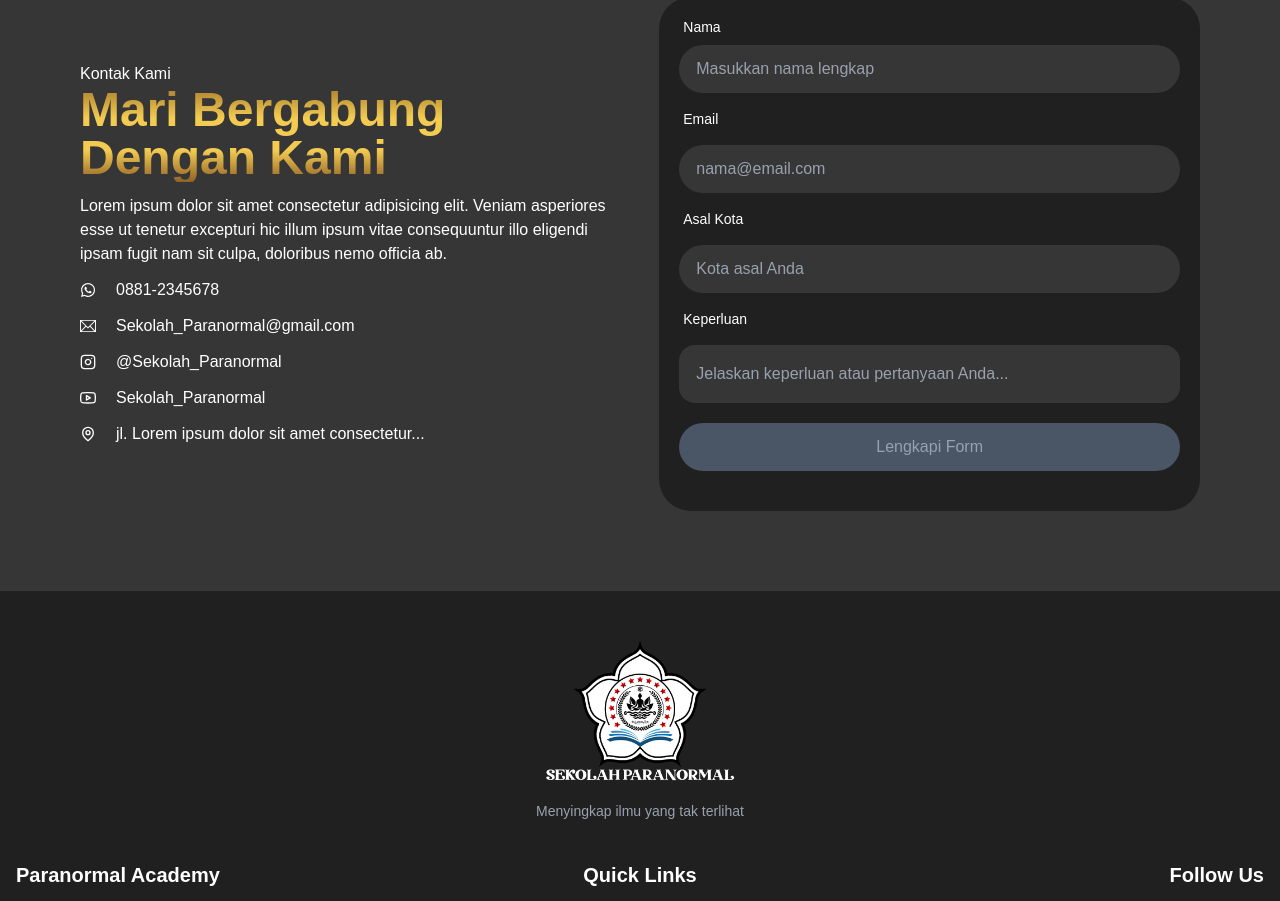
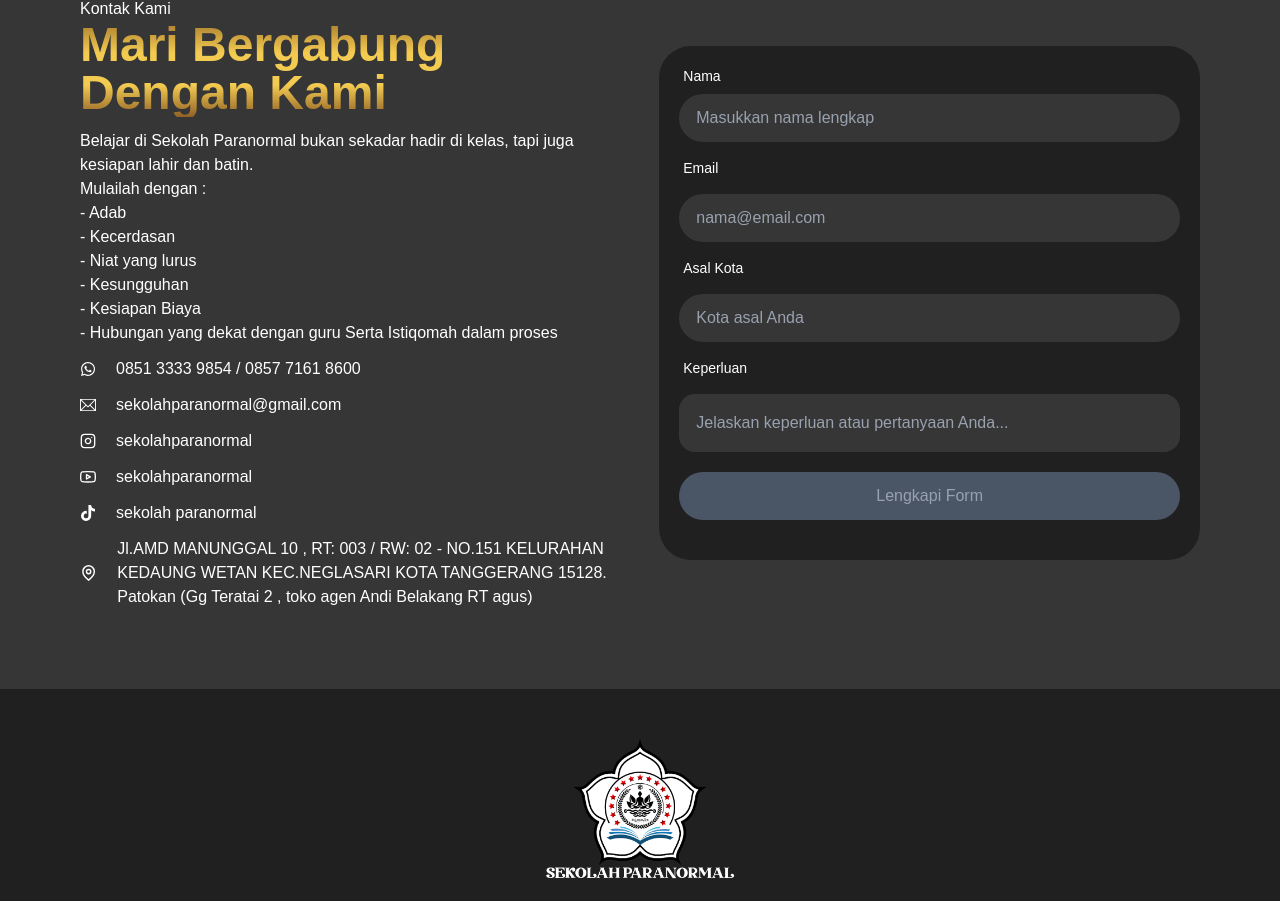
Before and after one commit to Dwaysetya/frontend-kiraden, a React (Vite) app: page / in a window 1280 px wide. Shown: the part 4839-5740 px from the top of the page. Built offline with nearby package versions, Linux system fonts and the light colour scheme.

Commit message:
feat: update kontak kontent

```diff
--- a/src/components/CardKontak.jsx
+++ b/src/components/CardKontak.jsx
@@ -4,6 +4,7 @@ import { LuInstagram } from "react-icons/lu";
 import { FiYoutube } from "react-icons/fi";
 import { GrLocation } from "react-icons/gr";
 import { useForm } from "react-hook-form";
+import { FaTiktok } from "react-icons/fa";
 import { yupResolver } from "@hookform/resolvers/yup";
 
 import * as yup from "yup";
@@ -92,33 +93,42 @@ function CardKontak() {
             </span>
           </h1>
           <p className="text-white">
-            Lorem ipsum dolor sit amet consectetur adipisicing elit. Veniam
-            asperiores esse ut tenetur excepturi hic illum ipsum vitae
-            consequuntur illo eligendi ipsam fugit nam sit culpa, doloribus nemo
-            officia ab.
+            Belajar di Sekolah Paranormal bukan sekadar hadir di kelas, tapi
+            juga kesiapan lahir dan batin.
+            <ul>
+              <li>Mulailah dengan :</li>
+              <li> - Adab </li>
+              <li>- Kecerdasan </li>
+              <li>- Niat yang lurus </li>
+              <li>- Kesungguhan </li>
+              <li>- Kesiapan Biaya </li>
+              <li>
+                - Hubungan yang dekat dengan guru Serta Istiqomah dalam proses
+              </li>
+            </ul>
           </p>
           <div className="flex items-center gap-5 text-white">
             <FaWhatsapp />
-            <span>0881-2345678</span>
+            <span>0851 3333 9854 / 0857 7161 8600</span>
           </div>
           <div className="flex items-center gap-5 text-white">
             <TfiEmail />
             <a
-              href="mailto:Sekolah_Paranormal@gmail.com"
+              href="mailto:sekolahparanormal@gmail.com"
               className="hover:underline"
             >
-              Sekolah_Paranormal@gmail.com
+              sekolahparanormal@gmail.com
             </a>
           </div>
           <div className="flex items-center gap-5 text-white">
             <LuInstagram />
             <a
-              href="https://instagram.com/Sekolah_Paranormal"
+              href="https://www.instagram.com/sekolah_paranormal?igsh=MWR6dXVrdDV5eGQ0OQ=="
               target="_blank"
               rel="noopener noreferrer"
               className="hover:underline"
             >
-              @Sekolah_Paranormal
+              sekolahparanormal
             </a>
           </div>
           <div className="flex items-center gap-5 text-white">
@@ -129,18 +139,31 @@ function CardKontak() {
               rel="noopener noreferrer"
               className="hover:underline"
             >
-              Sekolah_Paranormal
+              sekolahparanormal
             </a>
           </div>
           <div className="flex items-center gap-5 text-white">
-            <GrLocation className="" />
+            <FaTiktok />
+            <a
+              href="https://www.tiktok.com/@sekolahparanormal?_t=ZS-8xzFjysJeYj&_r=1"
+              target="_blank"
+              rel="noopener noreferrer"
+              className="hover:underline"
+            >
+              sekolah paranormal
+            </a>
+          </div>
+          <div className="flex items-center gap-5 text-white">
+            <GrLocation className="text-7xl md:text-5xl" />
             <a
               href="https://maps.google.com/?q=alamat+lengkap+anda"
               target="_blank"
               rel="noopener noreferrer"
               className="hover:underline"
             >
-              jl. Lorem ipsum dolor sit amet consectetur...
+              Jl.AMD MANUNGGAL 10 , RT: 003 / RW: 02 - NO.151 KELURAHAN KEDAUNG
+              WETAN KEC.NEGLASARI KOTA TANGGERANG 15128. Patokan (Gg Teratai 2 ,
+              toko agen Andi Belakang RT agus)
             </a>
           </div>
         </div>
```
